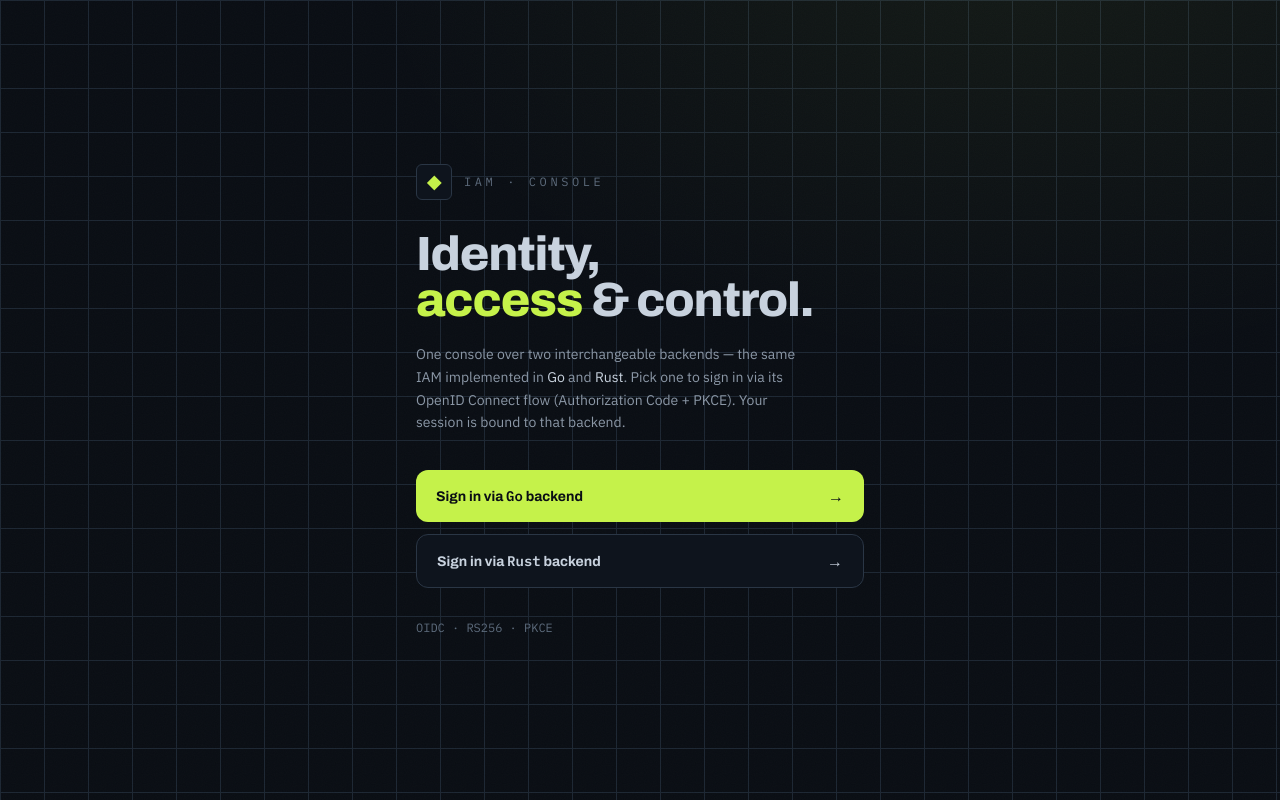
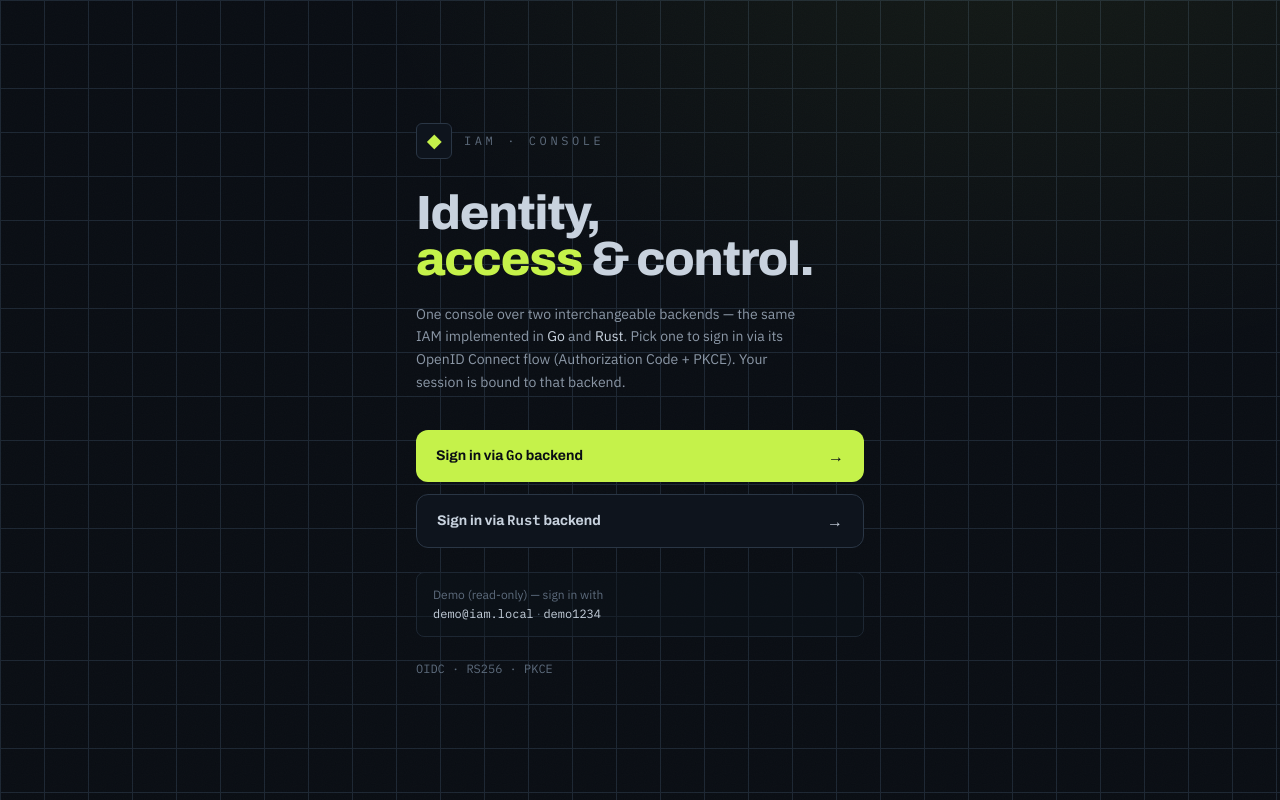
Before and after one commit to malvinpratama/iam-console, a Next.js app: page / in a window 1280 px wide. Built offline with nearby package versions, Linux system fonts and the light colour scheme; no server answers.

Commit message:
feat(login): show read-only demo credentials on the login page (#9)
Anyone reaching the public demo can now sign in without an account — the login
page shows the read-only demo credentials (demo@iam.local / demo1234). Pairs with
the seeded viewer account in the auth services.

```diff
--- a/app/page.tsx
+++ b/app/page.tsx
@@ -58,7 +58,15 @@ export default async function Login() {
           </form>
         </div>
 
-        <div className="mt-8 flex items-center gap-3 text-xs text-muted">
+        <div className="mt-6 rounded-lg border border-border bg-surface/40 px-4 py-3 text-xs leading-relaxed text-text-dim">
+          <span className="text-muted">Demo (read-only) — sign in with</span>
+          <br />
+          <span className="mono text-text">demo@iam.local</span>
+          <span className="text-muted"> · </span>
+          <span className="mono text-text">demo1234</span>
+        </div>
+
+        <div className="mt-6 flex items-center gap-3 text-xs text-muted">
           <span className="mono">OIDC · RS256 · PKCE</span>
         </div>
       </div>
```
